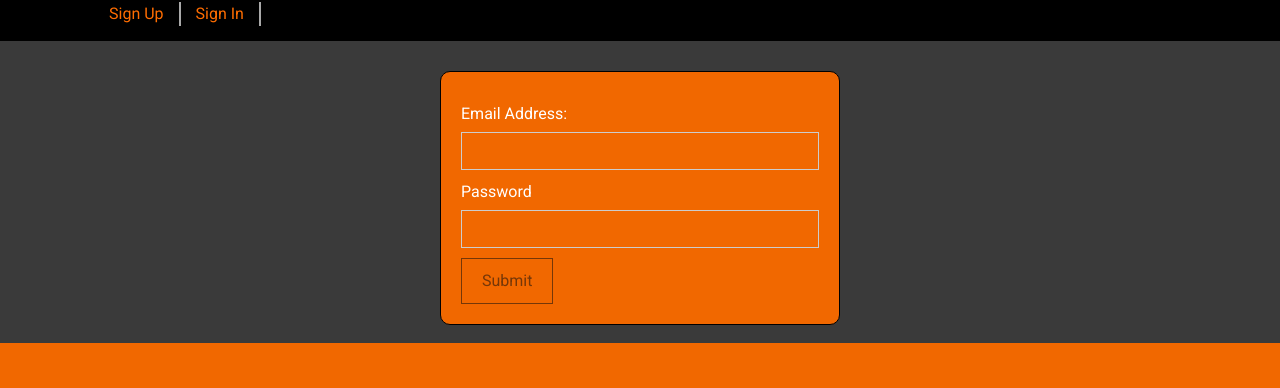
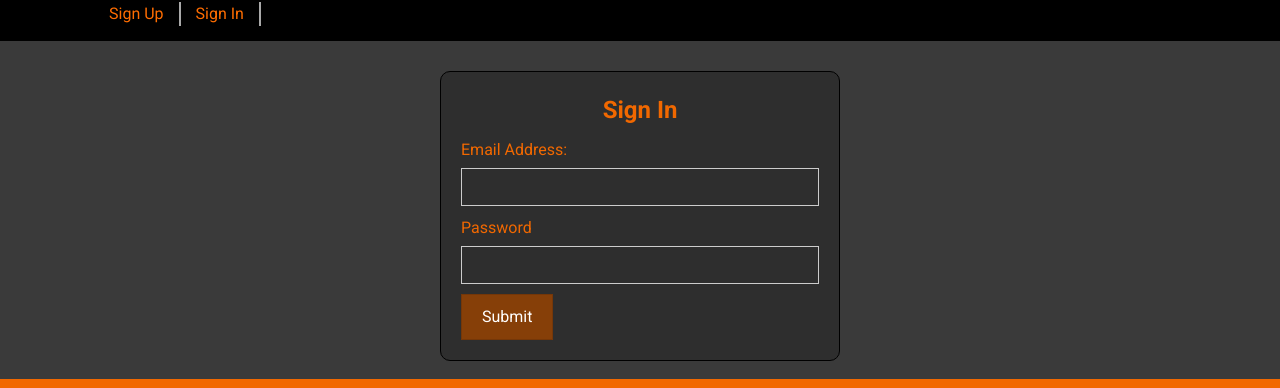
Before and after one commit to Funnyboy363/black-ops-db, a Vue app: page /signin in a window 1280 px wide. Shown: the part 563-951 px from the top of the page. Built offline with nearby package versions, Linux system fonts and the light colour scheme.

Commit message:
css adjustment for form

```diff
--- a/src/components/auth/signin.vue
+++ b/src/components/auth/signin.vue
@@ -5,6 +5,7 @@
   <div id="signin">
     <div class="signin-form">
       <form @submit.prevent="onSubmit">
+         <h2>Sign In</h2>
         <div class="input">
           <label for="email">Email Address:</label>
           <input
@@ -50,13 +51,22 @@
 </script>
 
 <style scoped>
+
+
+h2 {
+  color: #F16800;
+  text-align: center;
+}
+
+
+
   .signin-form {
     width: 400px;
     margin: 30px auto;
     border: 1px solid black;
     padding: 20px;
     border-radius: 10px;
-    background-color: #F16800;
+    background-color: rgb(46, 46, 46);
   }
 
   .input {
@@ -65,7 +75,7 @@
 
   .input label {
     display: block;
-    color: white;
+    color: #F16800;
     margin-bottom: 6px;
   }
 
@@ -85,15 +95,16 @@
 
   .submit button {
     border: 1px solid rgb(117, 55, 8);
-    color: rgb(117, 55, 8);
+    color: white;
     padding: 10px 20px;
     font: inherit;
     cursor: pointer;
+     background-color: rgb(134, 63, 8);
   }
 
   .submit button:hover,
   .submit button:active {
-    background-color: rgb(168, 78, 9);
+    background-color: rgb(148, 69, 9);
     color: white;
   }
 
--- a/src/components/auth/signup.vue
+++ b/src/components/auth/signup.vue
@@ -110,13 +110,20 @@ sameAs: sameAs('password')
 </script>
 
 <style scoped>
+
+
+h2 {
+  color: #F16800;
+  text-align: center;
+}
+
   .signup-form {
     width: 400px;
     margin: 30px auto;
-    border: 1px solid #eee;
     padding: 20px;
     box-shadow: 0 2px 3px #ccc;
-    background-color: #F16800;
+    background-color: rgb(46, 46, 46);
+      border-radius: 10px;
   }
 
   .input {
@@ -125,6 +132,7 @@ sameAs: sameAs('password')
 
   .input label {
     display: block;
+     color: #F16800;
 
     margin-bottom: 6px;
   }
```
